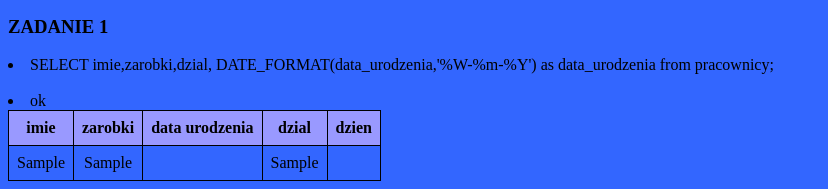
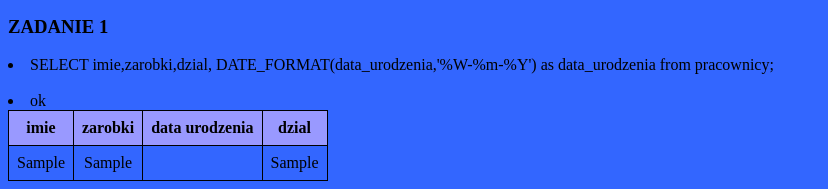
Before and after one commit to AD-2018/sql-php-pierwsza_strona-dyljoanna02, a PHP site: page /dataczas.php in a window 1280 px wide. Shown: the part 2248-2437 px from the top of the page, without its empty margins (0-828 px from the left). Run offline with PHP 8.4, Linux system fonts and the light colour scheme; tables that the repository leaves empty or names only in its code hold one stand-in row (values such as "Sample post"); data that the repository does not hold is empty.

Commit message:
Update dataczas.php

```diff
--- a/dataczas.php
+++ b/dataczas.php
@@ -287,7 +287,7 @@ $result = mysqli_query($conn, $sql);
     }
 
 echo('<table border="1" class="tabelka_moja">');
-echo ("<tr><th>imie</th><th>zarobki</th><th>data urodzenia</th><th>dzial</th><th>dzien</th></tr>");
+echo ("<tr><th>imie</th><th>zarobki</th><th>data urodzenia</th><th>dzial</th></tr>");
 while($row = mysqli_fetch_assoc($result)) {
     echo ('<tr>');
     echo ("<td>".$row['imie']."</td><td>".$row['zarobki']."</td><td>".$row['data_urodzenia']."</td><td>".$row['dzial']."</td>");
```
